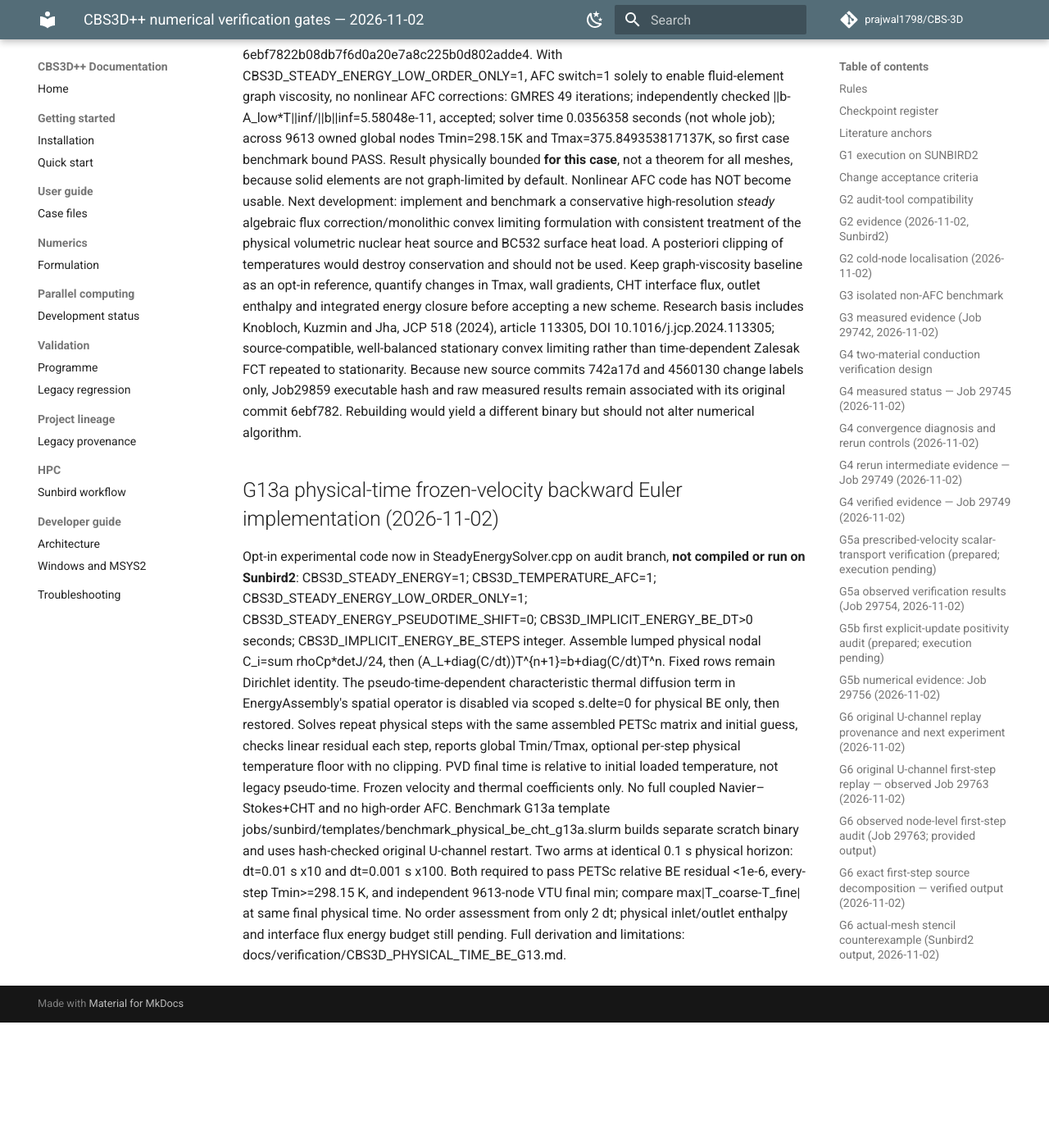
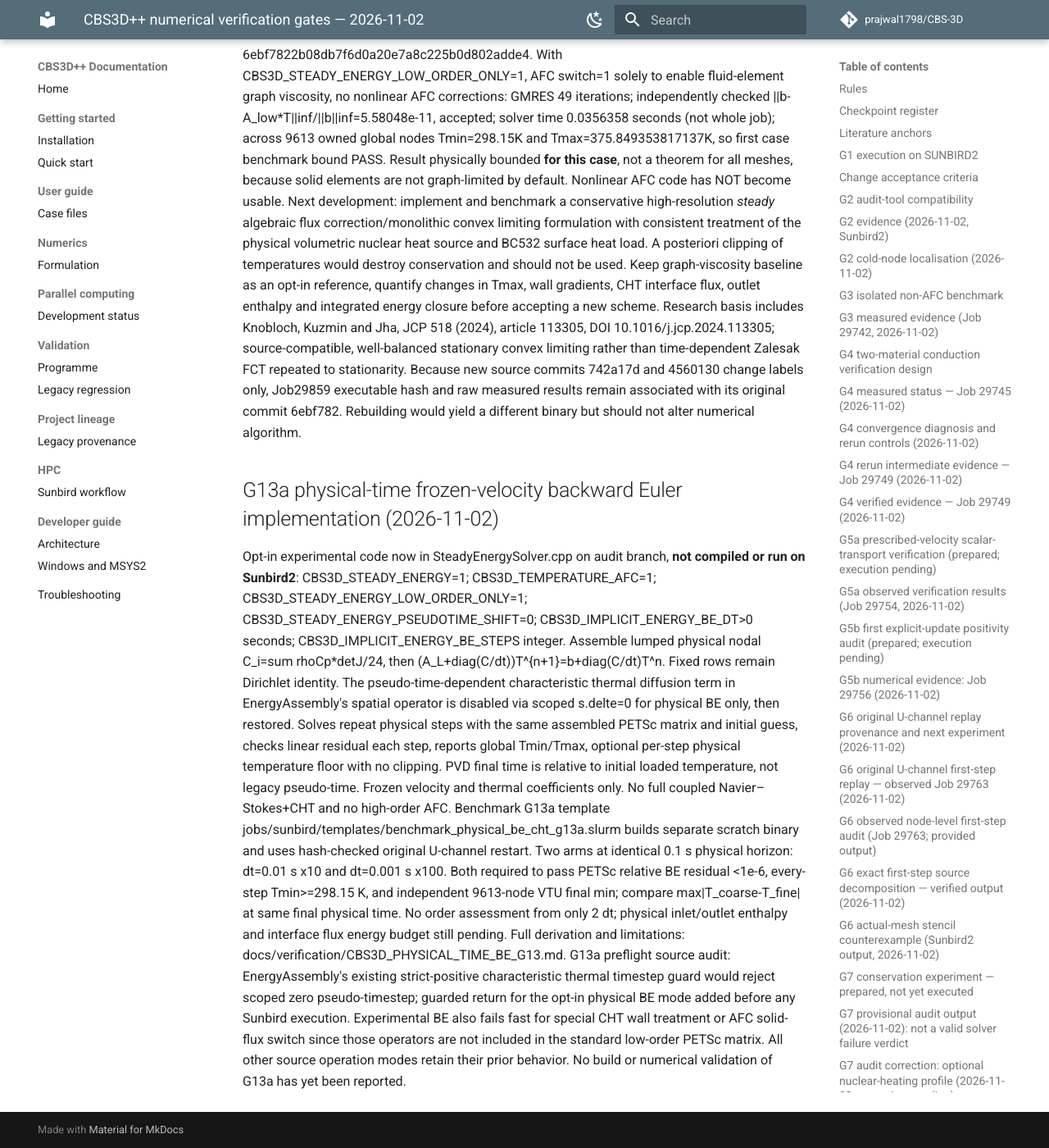
Before and after one commit to prajwal1798/CBS-3D, an MkDocs documentation site: the page built from docs/verification/CBS3D_NUMERICAL_VERIFICATION_GATES.md, in a window 1280 px wide and 1400 px high, scrolled down 25783 px. Shown: the whole window at 82% size. Built offline with MkDocs 1.6.1 and Material for MkDocs 9.7.7, drawn with Linux system fonts in a browser that asks for light colours; comment, search, counter and statistics services are not loaded; before the commit the page ends 27030 px from its top, so only the background shows below that.

Commit message:
docs(G13a): record preflight guard and explicit unsupported-physics checks; run still pending

```diff
--- a/docs/verification/CBS3D_NUMERICAL_VERIFICATION_GATES.md
+++ b/docs/verification/CBS3D_NUMERICAL_VERIFICATION_GATES.md
@@ -336,3 +336,4 @@
 ## G13a physical-time frozen-velocity backward Euler implementation (2026-11-02)
 Opt-in experimental code now in SteadyEnergySolver.cpp on audit branch, **not compiled or run on Sunbird2**: CBS3D_STEADY_ENERGY=1; CBS3D_TEMPERATURE_AFC=1; CBS3D_STEADY_ENERGY_LOW_ORDER_ONLY=1; CBS3D_STEADY_ENERGY_PSEUDOTIME_SHIFT=0; CBS3D_IMPLICIT_ENERGY_BE_DT>0 seconds; CBS3D_IMPLICIT_ENERGY_BE_STEPS integer. Assemble lumped physical nodal C_i=sum rhoCp*detJ/24, then (A_L+diag(C/dt))T^{n+1}=b+diag(C/dt)T^n. Fixed rows remain Dirichlet identity. The pseudo-time-dependent characteristic thermal diffusion term in EnergyAssembly's spatial operator is disabled via scoped s.delte=0 for physical BE only, then restored. Solves repeat physical steps with the same assembled PETSc matrix and initial guess, checks linear residual each step, reports global Tmin/Tmax, optional per-step physical temperature floor with no clipping. PVD final time is relative to initial loaded temperature, not legacy pseudo-time. Frozen velocity and thermal coefficients only. No full coupled Navier–Stokes+CHT and no high-order AFC.
 Benchmark G13a template jobs/sunbird/templates/benchmark_physical_be_cht_g13a.slurm builds separate scratch binary and uses hash-checked original U-channel restart. Two arms at identical 0.1 s physical horizon: dt=0.01 s x10 and dt=0.001 s x100. Both required to pass PETSc relative BE residual <1e-6, every-step Tmin>=298.15 K, and independent 9613-node VTU final min; compare max|T_coarse-T_fine| at same final physical time. No order assessment from only 2 dt; physical inlet/outlet enthalpy and interface flux energy budget still pending. Full derivation and limitations: docs/verification/CBS3D_PHYSICAL_TIME_BE_G13.md.
+G13a preflight source audit: EnergyAssembly's existing strict-positive characteristic thermal timestep guard would reject scoped zero pseudo-timestep; guarded return for the opt-in physical BE mode added before any Sunbird execution. Experimental BE also fails fast for special CHT wall treatment or AFC solid-flux switch since those operators are not included in the standard low-order PETSc matrix. All other source operation modes retain their prior behavior. No build or numerical validation of G13a has yet been reported.
```
